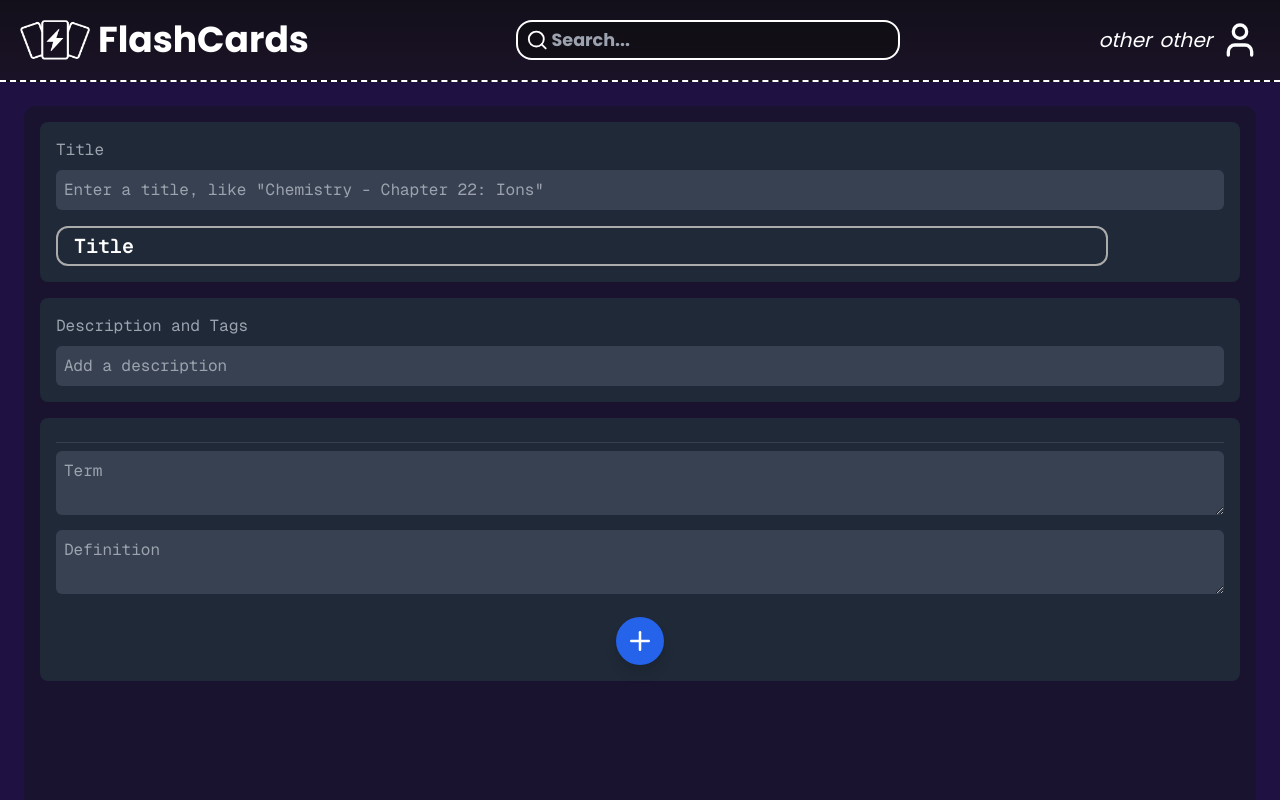
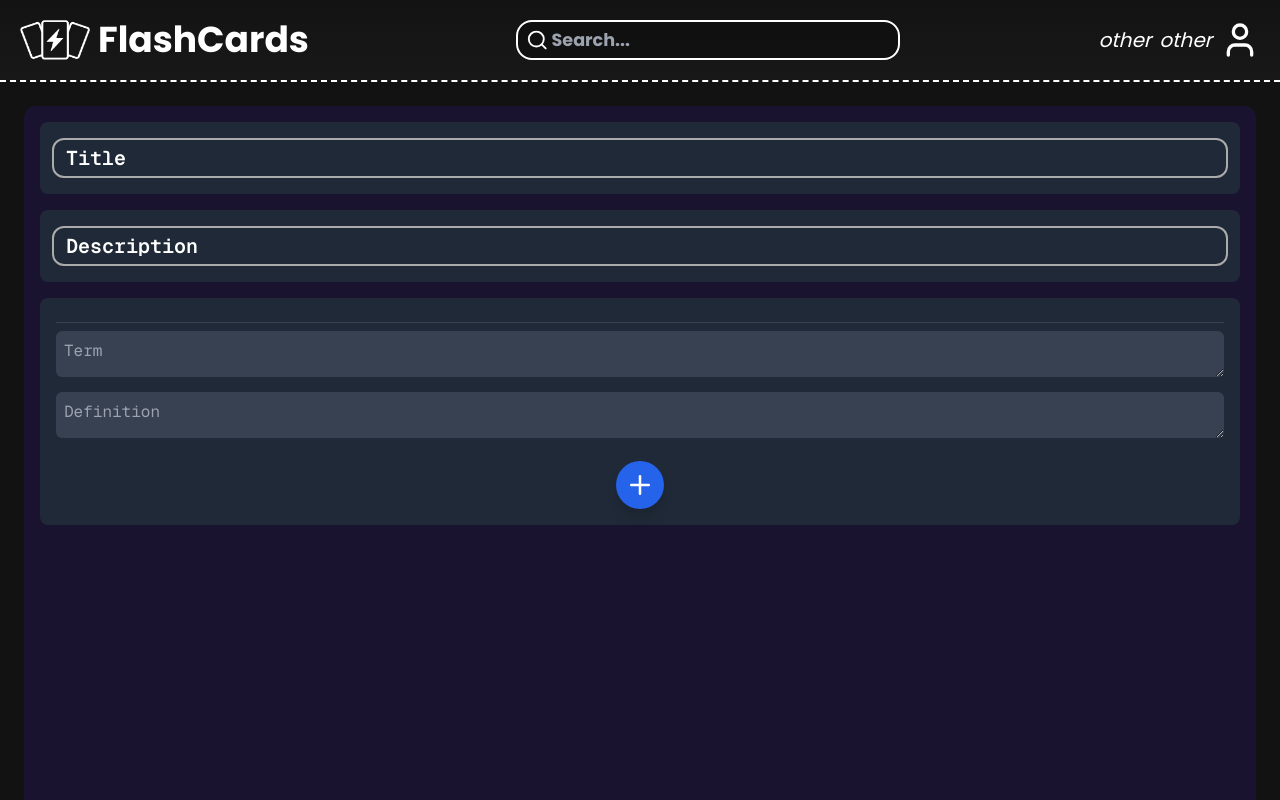
Before and after one commit to vojtiikxdd/flashcards_w, a Next.js app in the folder flashcards/: page /createNew in a window 1280 px wide. Shown: the top 800 px of the page. Built offline with nearby package versions, Linux system fonts and the light colour scheme.

Commit message:
changing color scheme

```diff
--- a/flashcards/src/app/createNew/page.tsx
+++ b/flashcards/src/app/createNew/page.tsx
@@ -10,28 +10,13 @@ export default function FlashcardEditor() {
     return (
         <div className="min-h-screen bg-[#1a1330] rounded-xl text-white m-6 p-4 ">
             {/* Title Input */}
-            <div className="bg-gray-800 p-4 rounded-lg items-start">
-                <label className="block text-gray-400 mb-2">Title</label>
-                <input
-                    type="text"
-                    placeholder='Enter a title, like "Chemistry - Chapter 22: Ions"'
-                    className="w-full bg-gray-700 p-2 rounded-md text-white"
-                    value={title}
-                    onChange={(e) => setTitle(e.target.value)}
-                />
-                <Input id="title" label="Title" />
+            <div className="bg-gray-800 p-1 rounded-lg items-start">
+                <Input id="title" label="Title" value={title} onChange={(e) => setTitle(e.target.value)} />
             </div>
 
-            {/* Description and Tags */}
-            <div className="bg-gray-800 p-4 rounded-lg mt-4">
-                <label className="block text-gray-400 mb-2">Description and Tags</label>
-                <input
-                    type="text"
-                    placeholder="Add a description"
-                    className="w-full bg-gray-700 p-2 rounded-md text-white"
-                    value={description}
-                    onChange={(e) => setDescription(e.target.value)}
-                />
+            {/* Description Input */}
+            <div className="bg-gray-800 p-1 rounded-lg items-start mt-4">
+                <Input id="description" label="Description" value={description} onChange={(e) => setDescription(e.target.value)} />
             </div>
 
             <FlashcardEntry />
--- a/flashcards/src/app/globals.css
+++ b/flashcards/src/app/globals.css
@@ -15,7 +15,7 @@ input:-webkit-autofill:active{
     -webkit-background-clip: text;
     -webkit-text-fill-color: #ffffff;
     transition: background-color 200s ease-in-out 0s;
-    box-shadow: inset 0 0 20px 20px rgba(20, 20, 20, 0.161);
+    box-shadow: inset 0 0 20px 20px rgba(0, 64, 154, 0.374);
 }
 
 .infoBox::after {
@@ -48,17 +48,17 @@ input:-webkit-autofill:active{
   left: 6px;
   top: 334px;
   padding: 2px;
-  background: linear-gradient(90deg, #211b3d 0%, #fff 100%);
+  background: linear-gradient(90deg, #1f1f1f 0%, #fff 100%);
 }
 
 .RecentFlshcrdBoxLabel::after {
   content: '';
   display: flex !important;
   position: absolute;
-  width: 60px;
+  width: 160px;
   height: 2px;
   left: 241px;
   top: 334px;
   padding: 2px;
-  background: linear-gradient(-90deg, #211b3d 0%, #fff 100%);
+  background: linear-gradient(-90deg, #1f1f1f 0%, #fff 100%);
 }
--- a/flashcards/src/app/layout.tsx
+++ b/flashcards/src/app/layout.tsx
@@ -34,9 +34,9 @@ export default function RootLayout({
 }>) {
     return (
         <html lang="en">
-            <body className={`${geistMono.className} min-h-screen flex flex-col antialiased relative h-full w-full bg-[#1f1242]`}>
+            <body className={`${geistMono.className} min-h-screen flex flex-col antialiased relative h-full w-full bg-[#121212] shadow[0_0px_100px_rgba(255,255,255,0.5)]`}>
                 {/*<div className="pointer-events-none absolute inset-0 bg-[#25153d] bg-[size:20px_20px] opacity-50 blur-[100px]"></div>*/}
-                <nav className={` ${poppins.className} p-5 flex flex-row justify-between border-b-2 border-dashed border-white bg-gradient-to-b from-[#130f1a] to-[#1a1327] font-bold`}>
+                <nav className={` ${poppins.className} p-5 flex flex-row justify-between border-b-2 border-dashed border-white bg-gradient-to-b from-[#131313] to-[#181818] font-bold`}>
                     <Link href={"/"} className="flex gap-x-2 cursor-pointer w-fit h-10 text-2xl">
                         <Image src="/newLogo-remade.png" alt="idk" width={70} height={50} />
                         <h1 className="font-[Poppins] text-4xl text-white">FlashCards</h1>
@@ -76,7 +76,7 @@ export default function RootLayout({
                     {children}
                 </div>
 
-        <footer className="bg-gradient-to-b from-[#181225] to-[#14111e] justify-center flex flex-row items-center text-xl self-end w-full pb-12 pt-8 border-t-2 border-dashed">
+        <footer className="bg-gradient-to-t from-[#131313] to-[#181818] justify-center flex flex-row items-center text-xl self-end w-full pb-12 pt-8 border-t-2 border-dashed">
           <p className="text-white">Bylo nás 5ět</p>
           <Copyright className="ml-2" color="white" />
         </footer>
--- a/flashcards/src/app/login/login.tsx
+++ b/flashcards/src/app/login/login.tsx
@@ -26,7 +26,7 @@ export default function Login() {
     }
 
     return (
-        <main className={`absolute top-[45%] left-1/2 -translate-y-1/2 -translate-x-1/2 m-auto border-2 border-[#141414] border-dashed rounded-3xl w-[45rem] h-[25rem] bg-[#1f1f1f3d] ${(register && error) ? "h-[27rem]" : "h-[25rem]"}`}>
+        <main className={`absolute top-[45%] left-1/2 -translate-y-1/2 -translate-x-1/2 m-auto border-2 border-[#252525d8] border-dashed rounded-3xl w-[45rem] h-[25rem] bg-[#21212154] ${(register && error) ? "h-[27rem]" : "h-[25rem]"}`}>
             <div className="flex flex-row justify-center items-center mt-[2%]">
                 <h1 className="text-4xl text-[#f1f1f1] text-center font-bold">
                     {register ? "Register!" : "Login!"}
--- a/flashcards/src/app/profile/user-profile.tsx
+++ b/flashcards/src/app/profile/user-profile.tsx
@@ -16,7 +16,7 @@ export default function UserProfile({ user }: { user: User }) {
                         {typeof user !== 'string' && user.nickname}
                     </div>
                 </div>
-                <Link href="/" onClick={() => signOut()} color="white">
+                <Link href="/" onClick={() => signOut()} className="text-white bg-[#00000055]">
                     sign out
                 </Link>
             </div>
--- a/flashcards/src/components/flashcardEntry.tsx
+++ b/flashcards/src/components/flashcardEntry.tsx
@@ -6,11 +6,11 @@ export default function FlashcardEntry() {
             <div className="border-t border-gray-700 mt-2 pt-2">
                 <textarea
                     placeholder="Term"
-                    className="w-full bg-gray-700 p-2 rounded-md text-white"
+                    className="w-full bg-gray-700 p-2 rounded-md text-white h-[46px] min-h-[38px] max-h-40"
                 ></textarea>
                 <textarea
                     placeholder="Definition"
-                    className="w-full bg-gray-700 p-2 rounded-md text-white mt-2"
+                    className="w-full bg-gray-700 p-2 rounded-md text-white mt-2 h-[46px] max-h-40 min-h-[40px]"
                 ></textarea>
             </div>
 
--- a/flashcards/src/components/inputCreateNew.tsx
+++ b/flashcards/src/components/inputCreateNew.tsx
@@ -11,10 +11,10 @@ export function Input({ label, ...props }: InputProps) {
     const [isFocused, setIsFocused] = useState(false);
 
     return (
-        <div className="relative flex flex-row justify-center items-center">
+        <div className="relative flex flex-row justify-center items-center py-3 px-2">
             <label htmlFor={props.id}
                 className={`flex absolute text-xl font-semibold ease-in-out duration-200 bg-[#1f2937] cursor-pointer select-none h-6 items-center justify-center rounded-xl
-                ${isTopped ? "top-[4px] text-base left-[24px] text-[#cccccc] px-2" : "top-[24px] left-[18px] text-[#fff]"}`}
+                ${isTopped ? "top-[0px] text-base left-[28px] text-[#cccccc] px-2" : "top-[20px] left-[22px] text-[#fff]"}`}
             >
                 {label}
             </label>
@@ -34,7 +34,7 @@ export function Input({ label, ...props }: InputProps) {
                 }}
                 id={props.id}
                 {...props}
-                className={`enabled items-center p-2 text-xl mr-auto text-[#ffffff] font-semibold rounded-xl w-[1052px] h-10 mt-[16px] focus:outline-none outline-[#232323] border-2 border-solid border-[#ababab] focus:border-[#ffffff] ease-in-out duration-300 bg-transparent selection:bg-[#101010] cursor-pointer focus:cursor-text hover:border-[#d5d5d5]`}
+                className={`enabled items-center p-2 text-xl mr-auto text-[#ffffff] font-semibold rounded-xl w-[100%] h-10 focus:outline-none outline-[#232323] border-2 border-solid border-[#ababab] focus:border-[#ffffff] ease-in-out duration-300 bg-transparent selection:bg-[#101010] cursor-pointer focus:cursor-text hover:border-[#d5d5d5]`}
             />
         </div>
     )
--- a/flashcards/src/components/inputLogin.tsx
+++ b/flashcards/src/components/inputLogin.tsx
@@ -4,7 +4,6 @@ import { useState } from "react";
 import { Eye } from "lucide-react";
 import { EyeOff } from "lucide-react";
 import { Info } from "lucide-react";
-import { Search } from "lucide-react";
 
 type InputProps = {
     label: string;
```
Also changed, not shown: package.json (deleted, +0 -7 lines), 2 other files (tests, documents, lock files or other folders).
